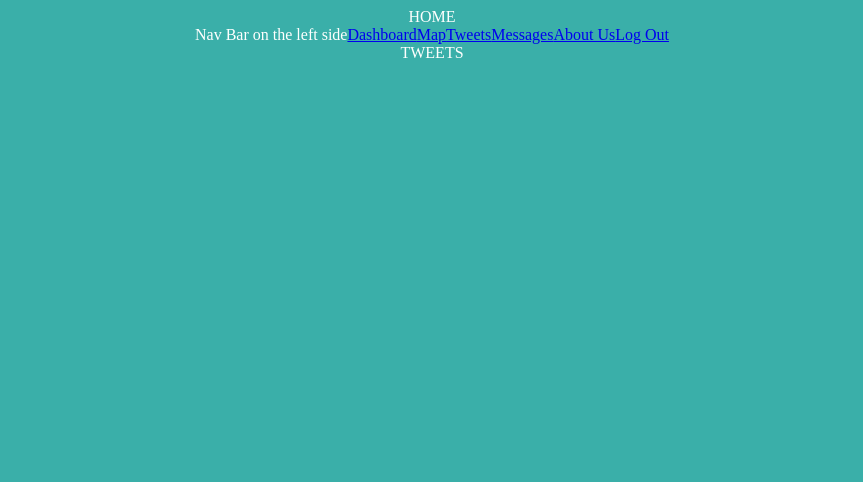
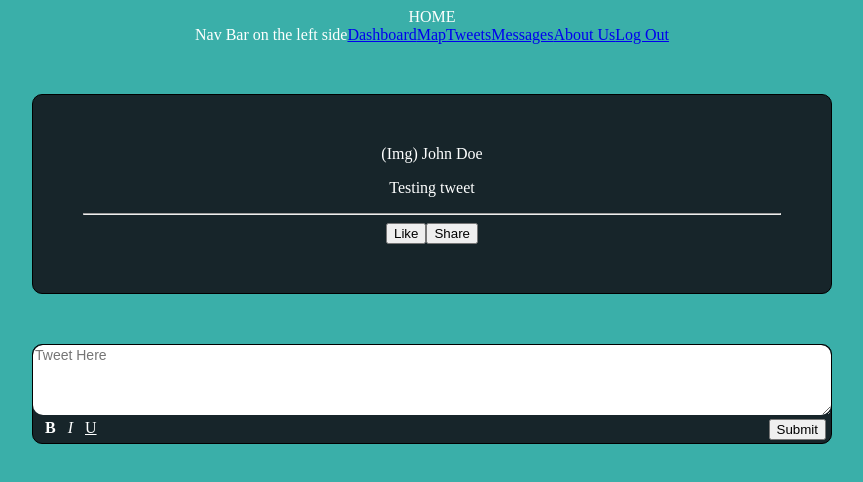
Before and after one commit to farhanzulkifli/treasure, a React (Create React App) app: page /home/tweets in a window 1280 px wide. Shown: the top 482 px of the page, without its empty margins (208-1071 px from the left). Built offline with nearby package versions, Linux system fonts and the light colour scheme; the HTML template or start-up script is replaced by a standard one.

Commit message:
tweet basic function out

```diff
--- a/src/App.css
+++ b/src/App.css
@@ -36,3 +36,61 @@
     transform: rotate(360deg);
   }
 }
+
+
+.tweetContainer {
+  box-sizing: border-box;
+  border: 1px solid black;
+  height: 200px;
+  width: 800px;
+  border-radius: 10px;
+  margin: 50px auto 50px auto;
+  color: #FEFFFF;
+  background-color: #17252a;
+  padding: 50px;
+}
+
+.tweetPost {
+  box-sizing: border-box;
+  border: 1px solid black;
+  height: 100px;
+  width: 800px;
+  border-radius: 10px;
+  margin: 50px auto 50px auto;
+  color: #FEFFFF;
+  background-color: #17252a;
+  overflow: hidden;
+  padding: 0px;
+}
+
+.textBox {
+  height: 70px;
+  width: 100%;
+  border-radius: 10px;
+  border:hidden;
+  box-sizing: border-box;
+}
+
+.buttonContainer {
+  float:right;
+  margin-right: 5px;
+}
+
+
+.horizontalList {
+  list-style-type: none;
+  margin: 0;
+  padding: 0;
+  overflow: hidden;
+}
+
+.formButton {
+  float:left;
+  padding-left: 12px;
+}
+
+textarea {
+  font-family: Arial, Helvetica, sans-serif;
+  font-size: 14px;
+  outline:none;
+}
--- a/src/components/Tweets.tsx
+++ b/src/components/Tweets.tsx
@@ -1,9 +1,60 @@
-import React from 'react'
+import React, { CSSProperties, useState } from "react";
+
+const maxLength = 150;
+
+const italic: CSSProperties = {
+  fontStyle: "italic",
+};
+
+const bold: CSSProperties = {
+    fontWeight: "bold",
+  };
+
+const underline: CSSProperties = {
+    textDecoration: "underline",
+}
+
 
 export default function Tweets() {
-    return (
+const [boldStyle, setBoldStyle] = useState<CSSProperties>()
+const [itaStyle, setItaStyle] = useState<CSSProperties>()
+const [ulStyle, setUlStyle] = useState<CSSProperties>()
+const [fontStyle, setFontStyle] = useState<CSSProperties>()
+  return (
+    <>
+      <div className="tweetContainer">
         <div>
-           TWEETS
+          (Img) <span>John Doe</span>
         </div>
-    )
+        <p>Testing tweet</p>
+        <hr />
+        <button>Like</button>
+        <button>Share</button>
+      </div>
+      <form>
+        <div className="tweetPost">
+          <textarea
+            className="textBox"
+            placeholder="Tweet Here"
+            maxLength={maxLength}
+            style={fontStyle}
+            required
+          >
+              </textarea>
+               <div className="buttonContainer"><button className="submitButton">Submit</button></div>
+          <ul className="horizontalList">
+            <li className="formButton" onClick={() => setFontStyle(bold) } style={bold}>
+              B
+            </li>
+            <li className="formButton" onClick={() => setItaStyle(italic)}style={italic}>
+              I
+            </li>
+            <li className="formButton" onClick={() => setUlStyle(underline)} style={underline}>
+              U
+            </li>
+          </ul>
+        </div>
+      </form>
+    </>
+  );
 }
```
